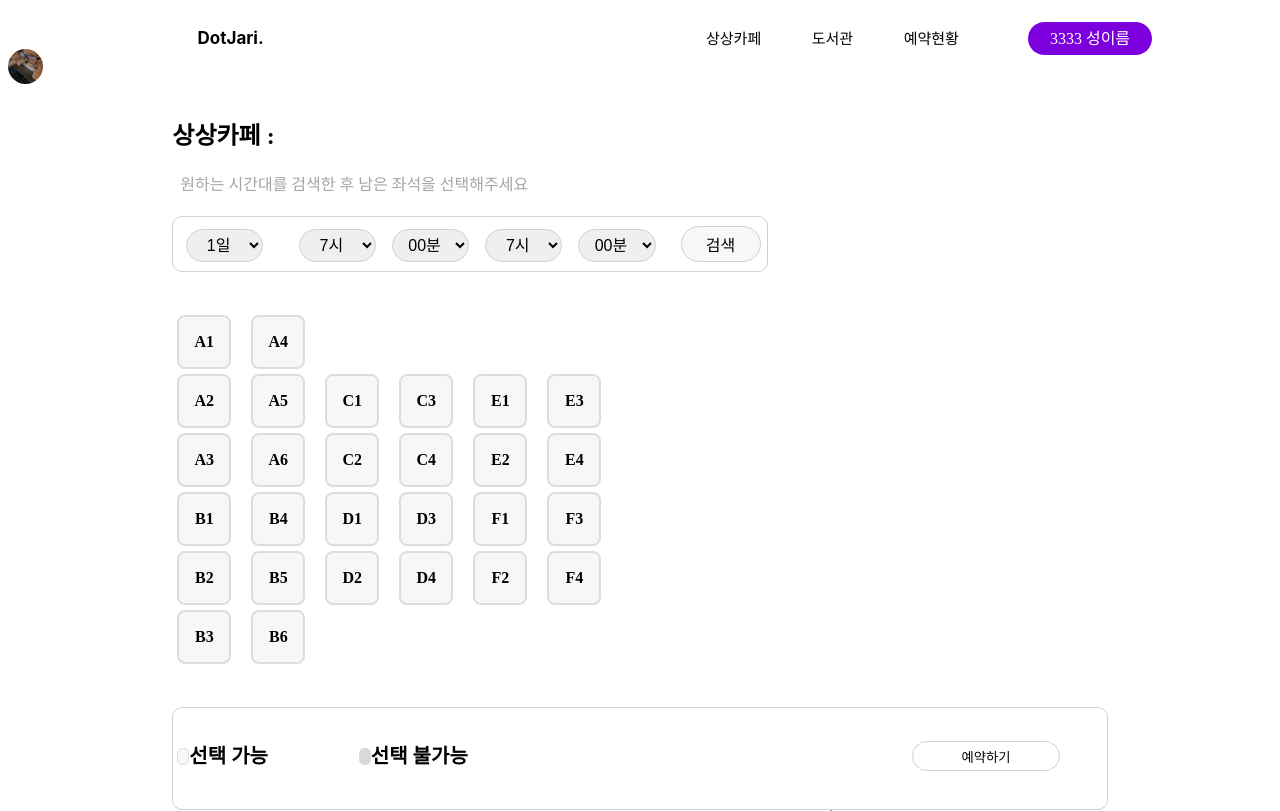
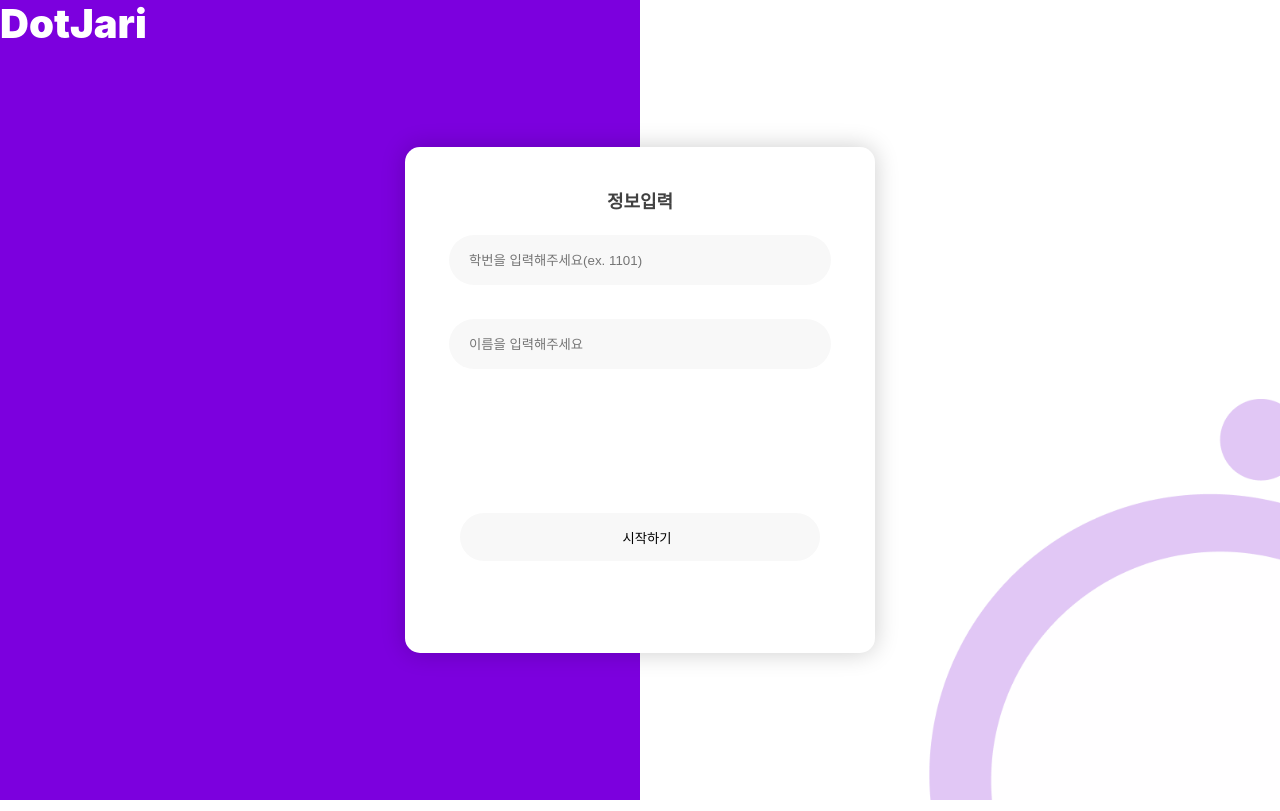
Before and after one commit to chaeyoung1027/it-show-dotjari, a React (Create React App) app: page / in a window 1280 px wide. Shown: the top 811 px of the page. Built offline with nearby package versions, Linux system fonts and the light colour scheme.

Commit message:
입력 정보 출력

```diff
--- a/src/components/UserInfo.js
+++ b/src/components/UserInfo.js
@@ -11,10 +11,9 @@ function UserInfo() {
   const [snumber, setSnumber] = useState('');
   const [sname, setSname] = useState('');
 
-  function handleLogin() {
-    console.log('Login button clicked');
-    console.log('Email:', snumber);
-    console.log('Password:', sname);
+  function handleUserInfo() {
+    console.log('Student Number:', snumber);
+    console.log('Student Name:', sname);
   }
 
   return (
@@ -36,7 +35,7 @@ function UserInfo() {
         <br /><br /><br />
         <br /><br /><br />
         <br />
-        <button id="btn" onClick={handleLogin}>시작하기</button>
+        <button id="btn" onClick={handleUserInfo}>시작하기</button>
       </div>
       <img className="circle-icon" src={circleIcon} alt="Circle Icon" />
     </div>
--- a/src/index.js
+++ b/src/index.js
@@ -2,7 +2,7 @@ import React, { useState } from 'react';
 import ReactDOM from 'react-dom';
 
 // import '../src/components/Login'
- import App from '../src/App'
-// import '../src/components/UserInfo'
+// import App from '../src/App'
+ import '../src/components/UserInfo'
 
-ReactDOM.render(<App />, document.getElementById('root'));
+//ReactDOM.render(<App />, document.getElementById('root'));
```
Also changed, not shown: src/components/login.js (+4 -4 lines), 1 other file (tests, documents, lock files or other folders).
